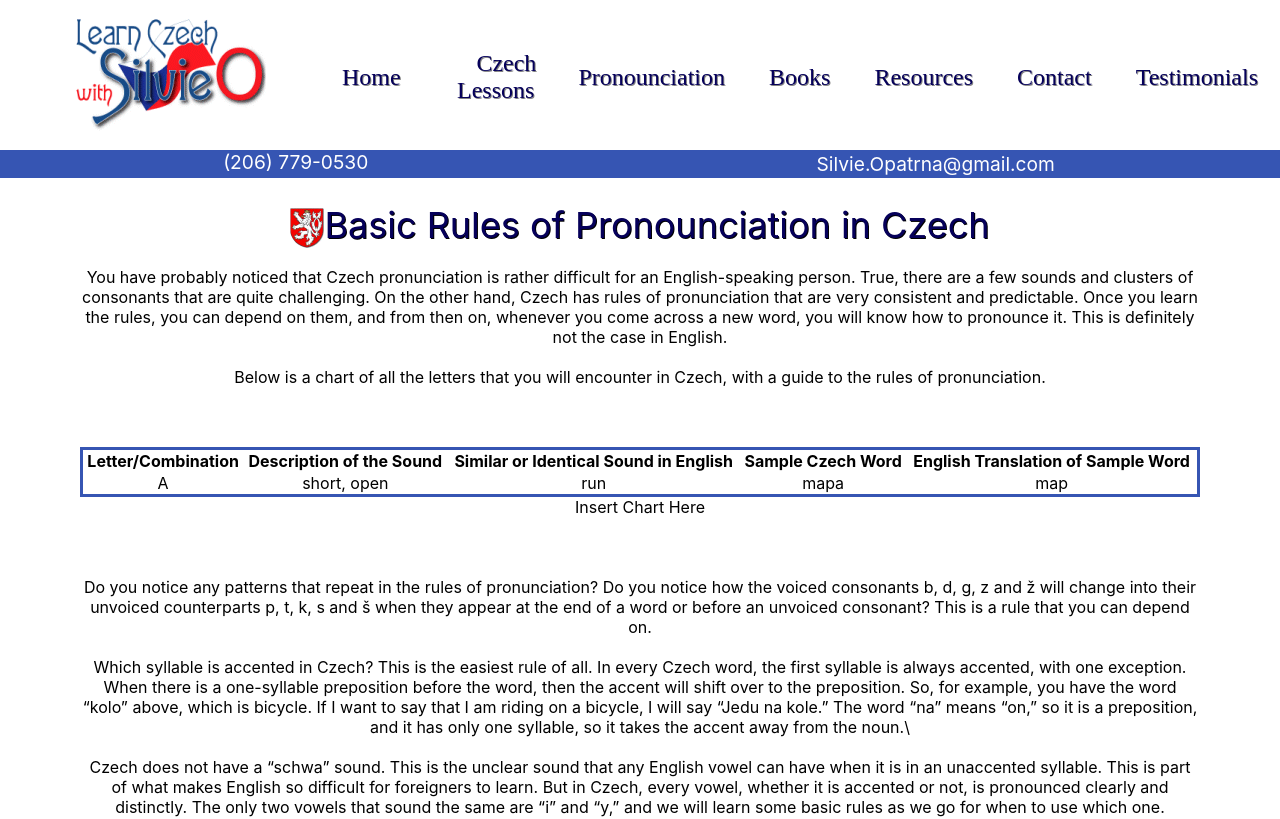
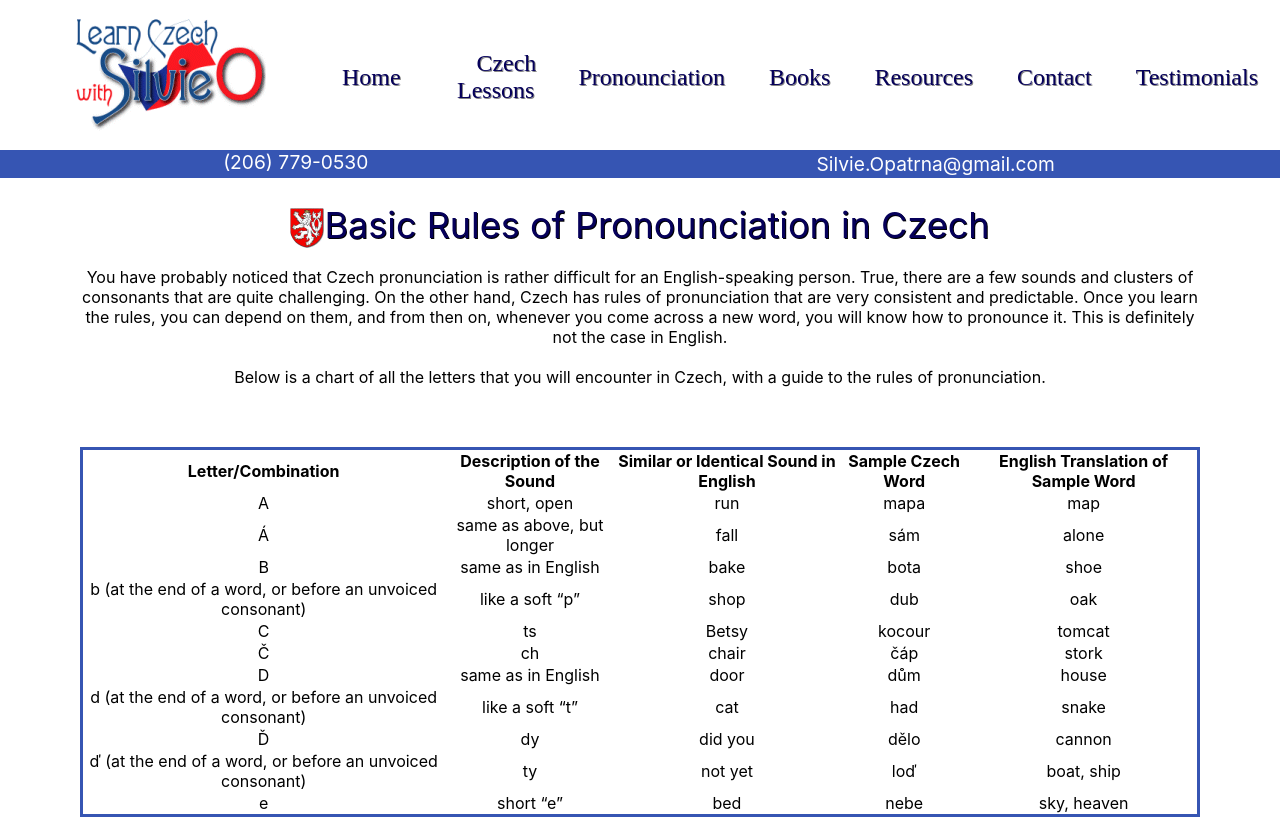
Before and after one commit to Doujie625/silvie-site, a React (Create React App) app: page /Pronounciation in a window 1280 px wide. Shown: the top 819 px of the page. Built offline with nearby package versions, Linux system fonts and the light colour scheme; a web font is replaced by a local one.

Commit message:
added more columns to table

```diff
--- a/src/Components/Data/letters.js
+++ b/src/Components/Data/letters.js
@@ -13,13 +13,18 @@ const Letters = function() {
                         <th>Sample Czech Word</th>
                         <th>English Translation of Sample Word</th>
                     </tr>
-                    <tr>
-                        <td>A</td>
-                        <td>short, open</td>
-                        <td>run</td>
-                        <td>mapa</td>
-                        <td>map</td>
-                    </tr>
+                    <tr><td>A</td><td>short, open</td><td>run</td><td>mapa</td><td>map</td></tr>
+                    <tr><td>Á</td><td>same as above, but longer</td><td>fall</td><td>sám</td><td>alone</td></tr>
+                    <tr><td>B</td><td>same as in English</td><td>bake</td><td>bota</td><td>shoe</td></tr>
+                    <tr><td>b (at the end of a word, or before an unvoiced consonant)</td><td>like a soft “p”</td><td>shop</td><td>dub</td><td>oak</td></tr>
+                    <tr><td>C</td><td>ts</td><td>Betsy</td><td>kocour</td><td>tomcat</td></tr>
+                    <tr><td>Č</td><td>ch</td><td>chair</td><td>čáp</td><td>stork</td></tr>
+                    <tr><td>D</td><td>same as in English</td><td>door</td><td>dům</td><td>house</td></tr>
+                    <tr><td>d (at the end of a word, or before an unvoiced consonant)</td><td>like a soft “t”</td><td>cat</td><td>had</td><td>snake</td></tr>
+                    <tr><td>Ď</td><td>dy</td><td>did you</td><td>dělo</td><td>cannon</td></tr>
+                    <tr><td>ď (at the end of a word, or before an unvoiced consonant)</td><td>ty</td><td>not yet</td><td>loď</td><td>boat, ship</td></tr>
+                    <tr><td>e</td><td>short “e”</td><td>bed</td><td>nebe</td><td>sky, heaven</td></tr>
+
                 </thead>
             </table>
         </div>
```
